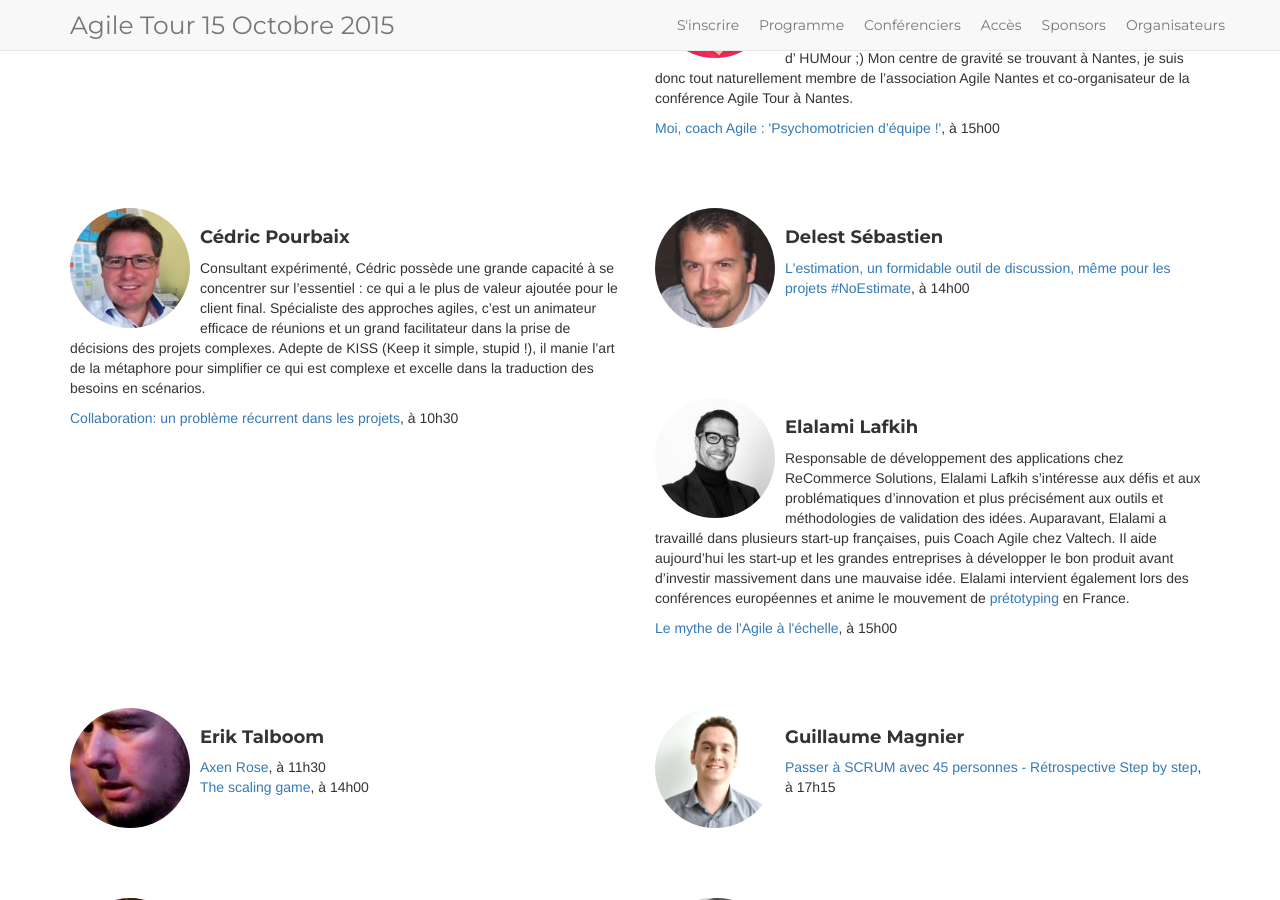
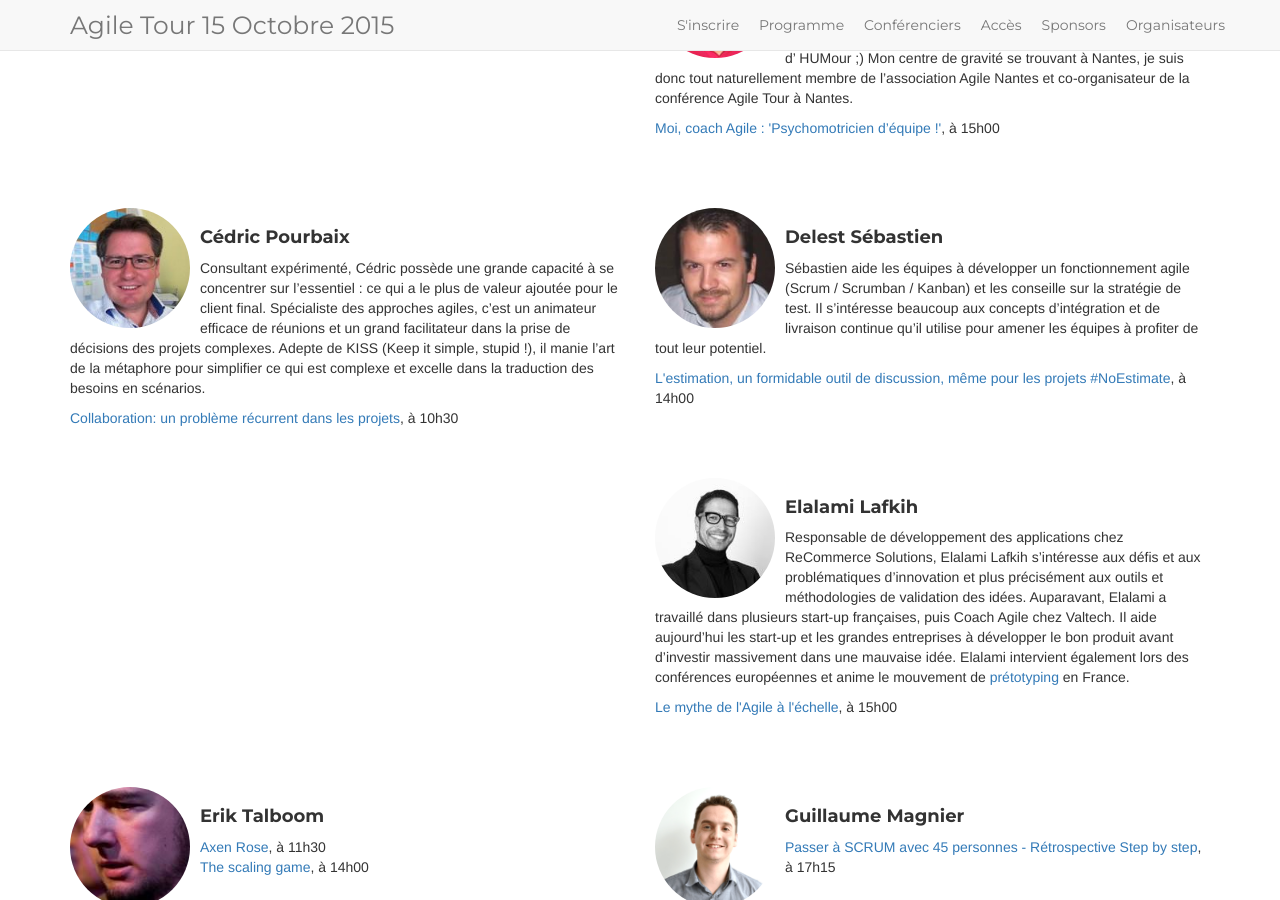
Before and after one commit to jak78/agile-tour-lille-2017, a Jekyll site: the page built from 01-speakers.html, in a window 1280 px wide and 900 px high, scrolled down 2031 px. Built offline with Jekyll 4.4.1, drawn with Linux system fonts in a browser that asks for light colours; nearby versions of some CDN libraries.

Commit message:
add Sebastien Deslest's bio

```diff
--- a/_data/speakers.yml
+++ b/_data/speakers.yml
@@ -73,7 +73,8 @@
        Author of Getting Value out of Agile Retrospectives, Waardevolle Agile Retrospectives & What Drives Quality.
   photo: BenLinders-Square-150x150.jpg
 - name: Delest Sébastien
-  bio: ''
+  bio:
+    Sébastien aide les équipes à développer un fonctionnement agile (Scrum / Scrumban / Kanban) et les conseille sur la stratégie de test. Il s’intéresse beaucoup aux concepts d'intégration et de livraison continue qu'il utilise pour amener les équipes à profiter de tout leur potentiel.
   photo: sebastien-delest.jpg
 - name: Bastien Gallay
   bio:
```
